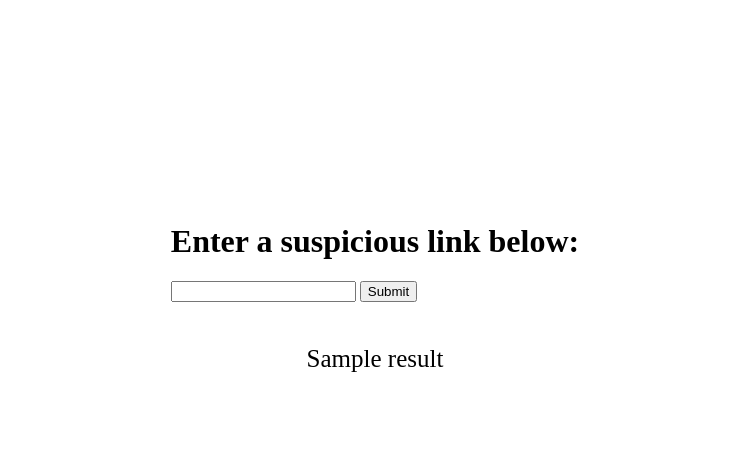
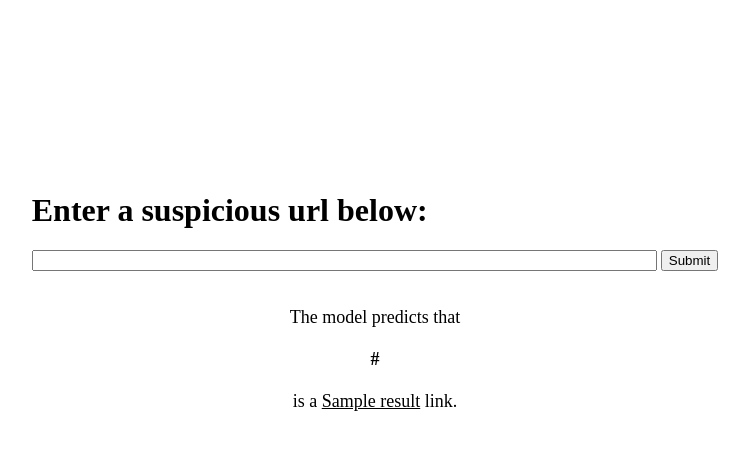
Before and after one commit to ezrc2/phishing-links, a Flask app: template templates/main.html in a window 1280 px wide. Shown: the top 450 px of the page, without its empty margins (265-1014 px from the left). Run offline with Flask 2, Linux system fonts and the light colour scheme; the template is opened without the code that fills it: most values are stand-ins (such as "Sample title", 1, 10 or a date in 2020); parts of the project's set-up code (start-up, migrations or seed data) failed here and were passed over; some libraries are stand-ins or nearby versions.

Commit message:
Change format

```diff
--- a/app.py
+++ b/app.py
@@ -25,20 +25,18 @@ def main():
 
 @app.route('/', methods=['POST'])
 def form():
-    link = request.form['text']
-    print('-----------------------')
-    print(link)
-    print('-----------------------')
+    url = request.form['text']
 
-    link_features = pd.DataFrame([extract_url_features(link)], columns=cols)
+    if url.strip() == '':
+        return render_template('main.html', link=url, result='Please enter a link')
+
+    link_features = pd.DataFrame([extract_url_features(url)], columns=cols)
     link_features.drop(columns=['url', 'nb_redirection', 'nb_external_redirection'], inplace=True)
 
     pred = model.predict(link_features[features])
-    s = 'legitimate' if pred == 0 else 'phishing'
+    response = 'legitimate' if pred == 0 else 'phishing'
 
-    response = f'The model predicts that {link} is a {s} link.'
-
-    return render_template('main.html', result=response)
+    return render_template('main.html', link=url, result=response)
 
 
 if __name__ == '__main__':
--- a/templates/main.html
+++ b/templates/main.html
@@ -17,28 +17,23 @@
         vertical-align: middle;
         position: relative;
     }
-
-    form {
-        text-align: left;
-        width: 100%;
-    }
 </style>
 
 <head>
     <title>Phishing Link Detector</title>
 </head>
 
-<h1>Enter a suspicious link below:</h1>
+<h1>Enter a suspicious url below:</h1>
 
 <form method="POST">
-    <input name="text">
+    <input name="text", size="75">
     <input type="submit">
 </form>
 
-<div class="result">
+<div class="link result">
     {% if result %}
     <br>
-    <p style="font-size:25px; text-align:center; color:black">{{result}}</p>
+    <p style="font-size:18px; text-align:center; color:black"> The model predicts that <br><br> <b>{{link}}</b> <br><br> is a <u>{{result}}</u> link. </p>
     {% endif %}
 </div>
 
```
